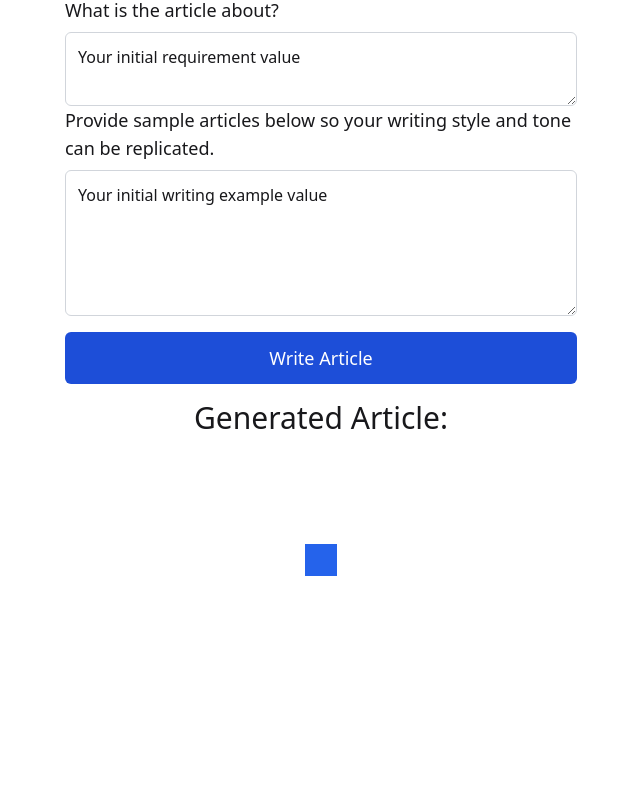
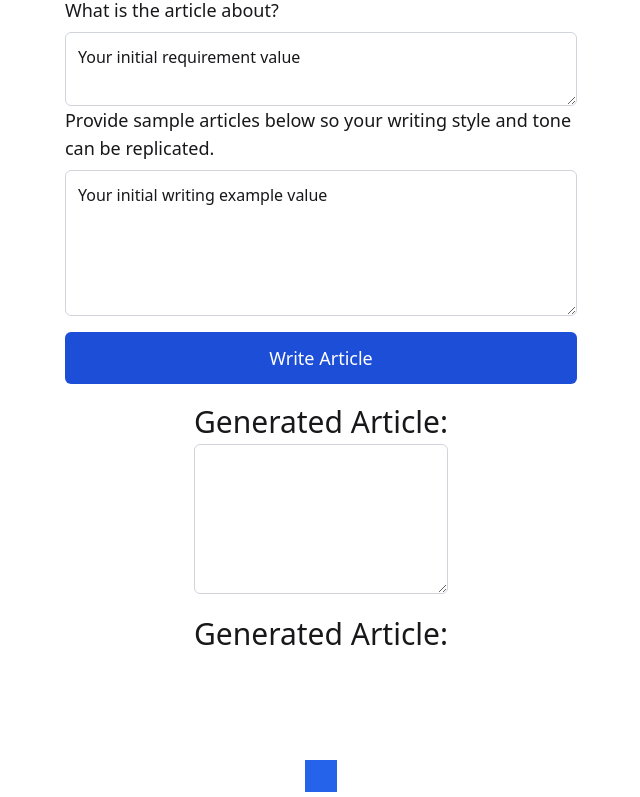
Before and after one commit to zxxt2002/content-creator, a SvelteKit app: page / in a window 1280 px wide. Shown: the part 392-1189 px from the top of the page, without its empty margins (319-959 px from the left). Before the commit the page ends 1024 px from the top, so only its background shows below. Built offline with nearby package versions, Linux system fonts and the light colour scheme.

Commit message:
Update +page.svelte

```diff
--- a/src/routes/+page.svelte
+++ b/src/routes/+page.svelte
@@ -44,8 +44,8 @@
 		if (iteration === 0) {
 	            answer = ''; // Reset answer only when starting the first iteration
 	        }
-		const maxTokensPerRequest = 1000; // Adjust this value as needed
-		const maxContextLength = 4000;
+		const maxTokensPerRequest = 5000; // Adjust this value as needed
+		const maxContextLength = 10000;
 		if (currentContext.length > maxContextLength - maxTokensPerRequest) {
 		        const startIndex = currentContext.length - (maxContextLength - maxTokensPerRequest);
 		        currentContext = currentContext.substring(startIndex);
@@ -148,6 +148,23 @@
     .main-content {
         margin-top: 60px; /* Adjust as per your header's height */
     }
+    .generated-content {
+        margin-top: 20px; /* Space from the form */
+    }
+
+    .generated-content textarea {
+        width: 100%; /* Full-width textarea */
+        height: 150px; /* Adjust the height as needed */
+    }
+    .generated-content {
+        margin-top: 20px; /* Space from the form */
+    }
+
+    .generated-content textarea {
+        width: 100%; /* Full-width textarea */
+        height: 150px; /* Adjust the height as needed */
+    }
+
 </style>
 
 <header>
@@ -180,6 +197,14 @@
 		<button>Write Article</button>
 	</form>
 
+	<div class="generated-content">
+        <h2>Generated Article:</h2>
+        <textarea readonly bind:value={answer}></textarea>
+        {#if answer}
+          <button on:click|preventDefault={() => copyToClipboard()}>Copy to Clipboard</button>
+        {/if}
+    	</div>
+
 	<div class="pt-4">
 		<h2>Generated Article:</h2>
 		{#if answer}
```
